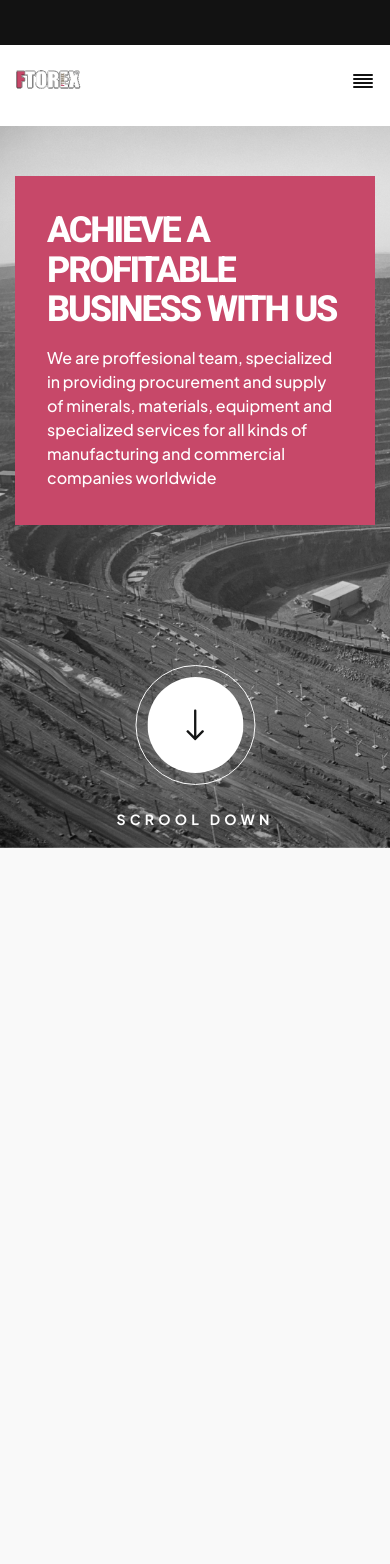
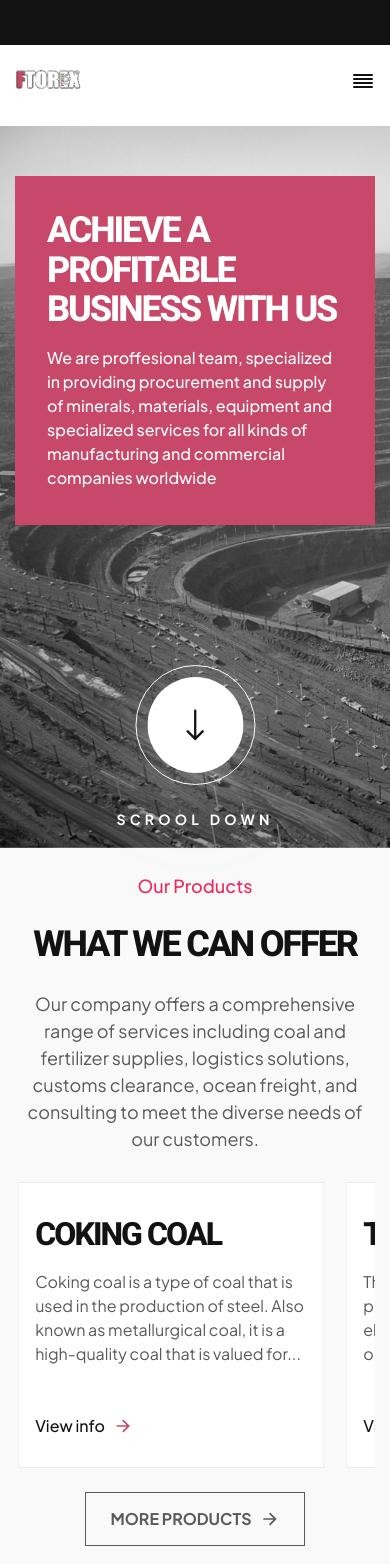
Before and after one commit to RomanKoriachko/ftorex, a React (Create React App) app: page / in a window 390 px wide. Shown: the top 1564 px of the page. Before the commit the page ends 848 px from the top, so only its background shows below. Built offline with nearby package versions, Linux system fonts and the light colour scheme.

Commit message:
add adaptive in ProductsSection

```diff
--- a/src/components/ProductsSection/ProductsSection.js
+++ b/src/components/ProductsSection/ProductsSection.js
@@ -9,31 +9,69 @@ const ProductsSection = () => {
     const settings = {
         dots: false,
         infinite: true,
-        autoplay: true,
+        // autoplay: true,
         autoplaySpeed: 3000,
         arrows: false,
         slidesToShow: 4,
         slidesToScroll: 1,
+        responsive: [
+            {
+                breakpoint: 1330,
+                settings: {
+                    slidesToShow: 3,
+                    slidesToScroll: 3,
+                },
+            },
+            {
+                breakpoint: 992,
+                settings: {
+                    slidesToShow: 2.3,
+                    slidesToScroll: 1,
+                },
+            },
+            {
+                breakpoint: 770,
+                settings: {
+                    slidesToShow: 2,
+                    slidesToScroll: 1,
+                },
+            },
+            {
+                breakpoint: 670,
+                settings: {
+                    slidesToShow: 1.1,
+                    slidesToScroll: 1,
+                },
+            },
+            {
+                breakpoint: 370,
+                settings: {
+                    slidesToShow: 1,
+                    slidesToScroll: 1,
+                },
+            },
+        ],
     }
     return (
         <section className="products-section">
             <div className="container">
                 <p className="section-name small-header">Our Products</p>
-                <p className="products-header big-header">We can offer</p>
+                <p className="products-header big-header">What We can offer</p>
                 <p className="products-subtitle subtitle">
-                    Ftorex is a global coal industry company designed to
-                    establish and develop a Coal Business, Engineering & General
-                    Purpose
+                    Our company offers a comprehensive range of services
+                    including coal and fertilizer supplies, logistics solutions,
+                    customs clearance, ocean freight, and consulting to meet the
+                    diverse needs of our customers.
                 </p>
                 <Slider {...settings}>
                     <div className="product-item">
                         <div className="product-box">
                             <p>Coking coal</p>
                             <p>
-                                Our specialists search for the goods and
-                                suppliers you need all over the
-                                world.Verification of the creditworthiness of
-                                the supplier...{' '}
+                                Coking coal is a type of coal that is used in
+                                the production of steel. Also known as
+                                metallurgical coal, it is a high-quality coal
+                                that is valued for...
                             </p>
                             <div>
                                 <Link to="/products">
@@ -51,9 +89,10 @@ const ProductsSection = () => {
                         <div className="product-box">
                             <p>Thermal coal</p>
                             <p>
-                                Flexible shipping solutions. Technology combined
-                                with expertise. You can trust us to deliver as
-                                promised: Leveraging state...{' '}
+                                Thermal coal is a type of coal that is primarily
+                                used for generating electricity. It is a
+                                combustible black or brownish-black
+                                sedimentary...
                             </p>
                             <div>
                                 <Link to="/products">
@@ -71,9 +110,9 @@ const ProductsSection = () => {
                         <div className="product-box">
                             <p>Anthracite</p>
                             <p>
-                                We work with top Carriers around the world to
-                                offer the most competitive rates and secure
-                                space...{' '}
+                                Anthracite is a type of coal that is known for
+                                its high carbon content, low impurities, and
+                                superior heating properties. Anthracite coal...
                             </p>
                             <div>
                                 <Link to="/products">
@@ -91,9 +130,10 @@ const ProductsSection = () => {
                         <div className="product-box">
                             <p>PCI Coal</p>
                             <p>
-                                Our management consulting services focus on our
-                                clients' most critical issues and opportunities:
-                                strategy, marketing, organization...{' '}
+                                PCI (Pulverized Coal Injection) coal is a type
+                                of coal used in steelmaking that has been
+                                pulverized into a fine powder and injected into
+                                a blast...
                             </p>
                             <div>
                                 <Link to="/products">
--- a/src/components/ProductsSection/ProductsSection.scss
+++ b/src/components/ProductsSection/ProductsSection.scss
@@ -11,7 +11,7 @@
     }
     .products-subtitle {
         margin-bottom: 60px;
-        padding: 0px 295px;
+        padding: 0px 200px;
     }
     .product-item {
         padding-right: 24px;
@@ -71,3 +71,47 @@
         }
     }
 }
+
+/* Tablet */
+@media (max-width: 992px) {
+    .products-section {
+        padding: 50px 0px;
+        .products-subtitle {
+            margin-bottom: 30px;
+            padding: 0px 70px;
+        }
+    }
+}
+
+/* for slider */
+@media (max-width: 660px) {
+    .products-section {
+        .product-item {
+            margin-left: 58px;
+        }
+    }
+}
+
+/* Mobile */
+@media (max-width: 576px) {
+    .products-section {
+        padding: 24px 0px;
+        .products-subtitle {
+            padding: 0px 0px;
+        }
+        .product-item {
+            margin-left: 36px;
+        }
+        .products-btn {
+            margin-top: 24px;
+        }
+    }
+}
+
+@media (max-width: 370px) {
+    .products-section {
+        .product-item {
+            margin-left: 0px;
+        }
+    }
+}
--- a/src/container/Main/Main.js
+++ b/src/container/Main/Main.js
@@ -13,13 +13,13 @@ const Main = ({ submitRef }) => {
     return (
         <main className="main">
             <IntroduceSection />
-            {/* <ProductsSection />
-            <IndicatorsSection />
-            <ServicesSection />
-            <AboutUsSection />
-            <MapSection />
-            <ArticlesSection />
-            <SubscribeSection submitRef={submitRef} /> */}
+            <ProductsSection />
+            {/* <IndicatorsSection /> */}
+            {/* <ServicesSection /> */}
+            {/* <AboutUsSection /> */}
+            {/* <MapSection /> */}
+            {/* <ArticlesSection /> */}
+            {/* <SubscribeSection submitRef={submitRef} /> */}
         </main>
     )
 }
--- a/src/container/Main/Main.scss
+++ b/src/container/Main/Main.scss
@@ -28,20 +28,14 @@
 
 /* Tablet */
 @media (max-width: 992px) {
-    // .small-header {
-    //     font-size: 18px;
-    //     line-height: 150%;
-    // }
-    // .big-header {
-    //     font-size: 55px;
-    //     line-height: 150%;
-    // }
-    // .subtitle {
-    //     font-size: 18px;
-    //     line-height: 150%;
-    // }
+    .big-header {
+        font-size: 46px;
+    }
 }
 
 /* Mobile */
 @media (max-width: 576px) {
+    .big-header {
+        font-size: 36px;
+    }
 }
```
